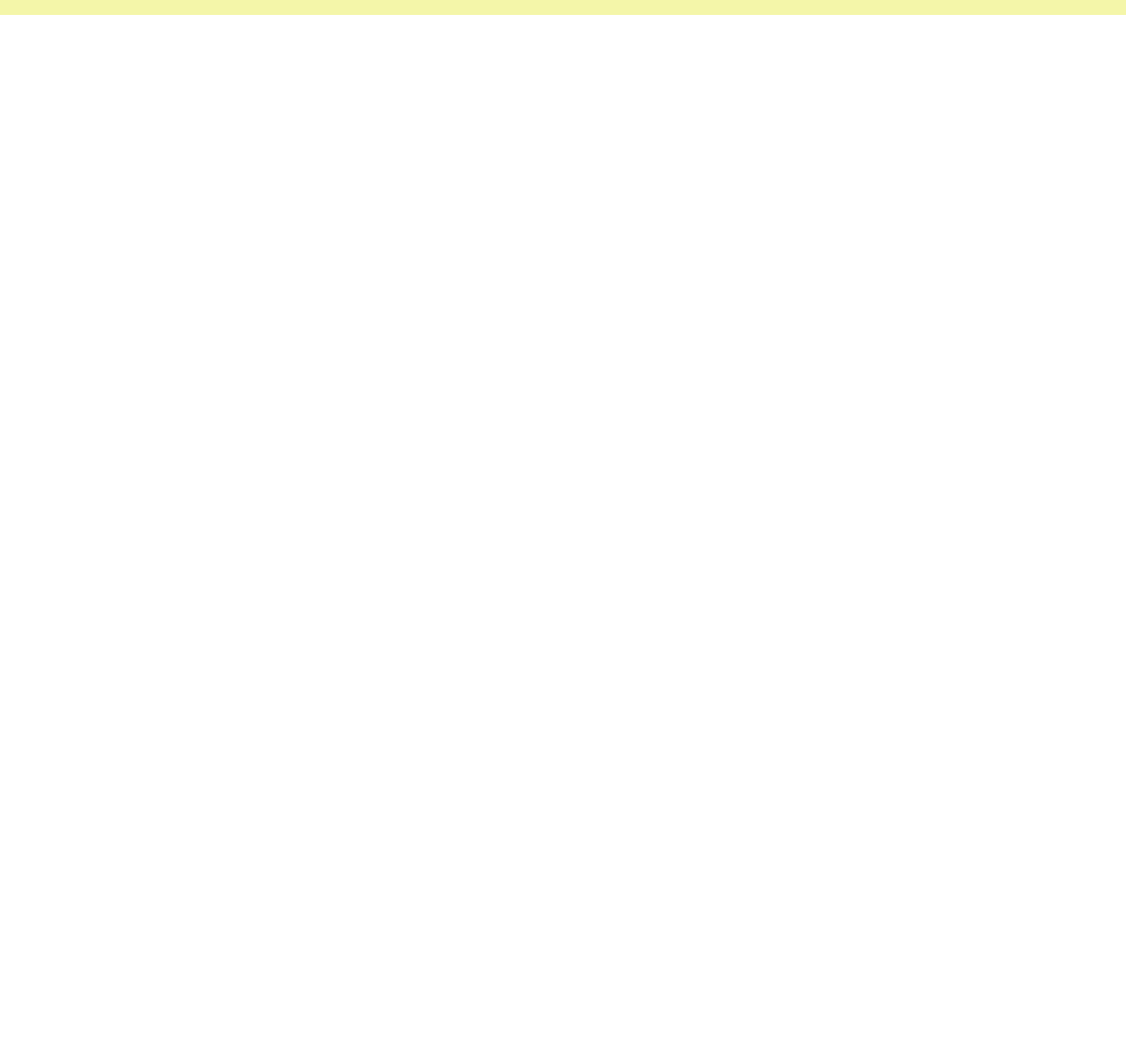
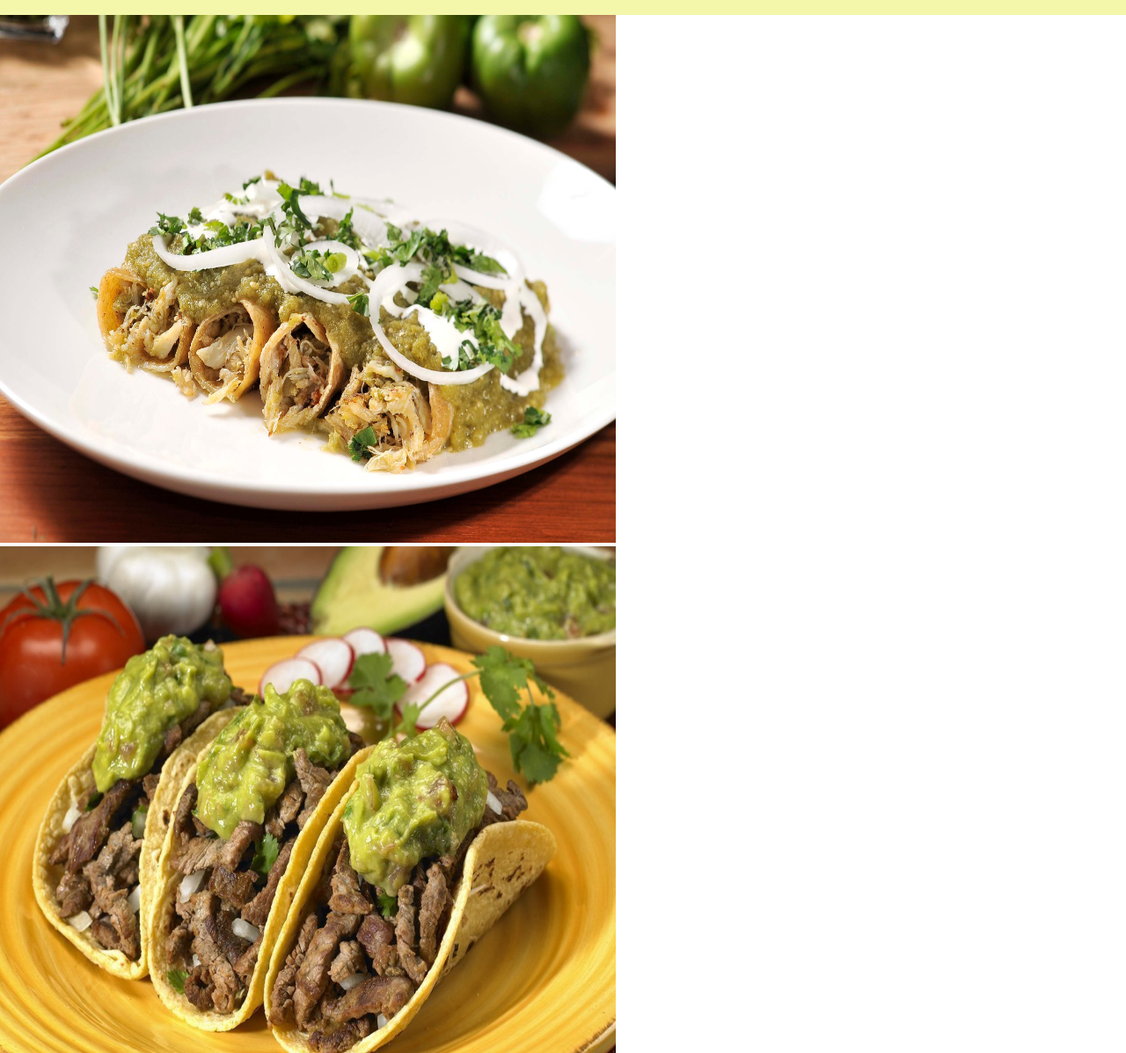
Before and after one commit to SofiMeriggi2/CaC-recetario, a plain HTML site: page Proyecto FInal/index.html in a window 1280 px wide. Shown: the part 123-1320 px from the top of the page at 88% size. Before the commit the page ends 800 px from the top, so only its background shows below. Drawn offline with Linux system fonts and the light colour scheme.

Commit message:
agrego img

```diff
--- a/Proyecto FInal/index.html
+++ b/Proyecto FInal/index.html
@@ -37,6 +37,11 @@
         </nav>
     </header>
 
+
+ <!-- Cuerpo página web -->
+
+ <img src="img/bad_1.jpg" width="700" height="600">
+ <img src="img/bad_2.jpg" width="700" height="600">
     <main>
 
     </main>
```
Also changed, not shown: Proyecto FInal/img/bad_1.jpg (added), Proyecto FInal/img/bad_2.jpg (added).
